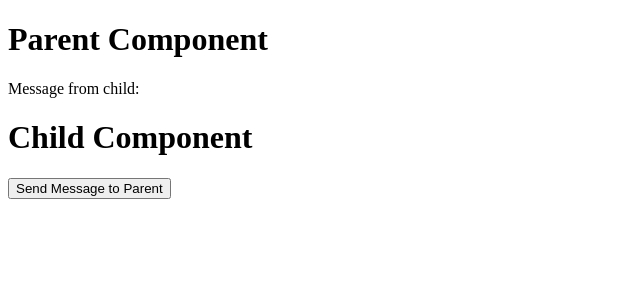
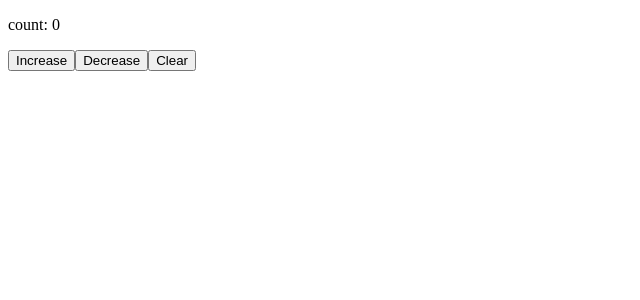
Before and after one commit to shubhamyadav1/react-interview, a React (Vite) app: page / in a window 1280 px wide. Shown: the top 300 px of the page, without its empty margins (0-640 px from the left). Built offline with nearby package versions, Linux system fonts and the light colour scheme.

Commit message:
Counter Example

```diff
--- a/src/App.jsx
+++ b/src/App.jsx
@@ -1,29 +1,32 @@
 import { useState } from "react";
 
-const ParentComponent = () => {
-  const [message, setMessage] = useState("");
-  const handleDataFromChild = (childData) => {
-    setMessage(childData);
-  };
+const Counter = () => {
+  const [count, setCount] = useState(0);
 
   return (
     <div>
-      <h1>Parent Component</h1>
-      <p>Message from child: {message}</p>
-      <ChildComponent sendDataToParent={handleDataFromChild} />
-    </div>
-  );
-};
-
-const ChildComponent = (props) => {
-  const { sendDataToParent } = props;
-  const handleClick = () => {
-    sendDataToParent("Hello Parents");
-  };
-  return (
-    <div>
-      <h1>Child Component</h1>
-      <button onClick={handleClick}>Send Message to Parent</button>
+      <p>count: {count}</p>
+      <button
+        onClick={() => {
+          setCount(count + 1);
+        }}
+      >
+        Increase
+      </button>
+      <button
+        onClick={function () {
+          return setCount(count - 1);
+        }}
+      >
+        Decrease
+      </button>
+      <button
+        onClick={() => {
+          setCount(0);
+        }}
+      >
+        Clear
+      </button>
     </div>
   );
 };
@@ -31,7 +34,7 @@ const ChildComponent = (props) => {
 const App = () => {
   return (
     <div>
-      <ParentComponent />
+      <Counter />
     </div>
   );
 };
```
